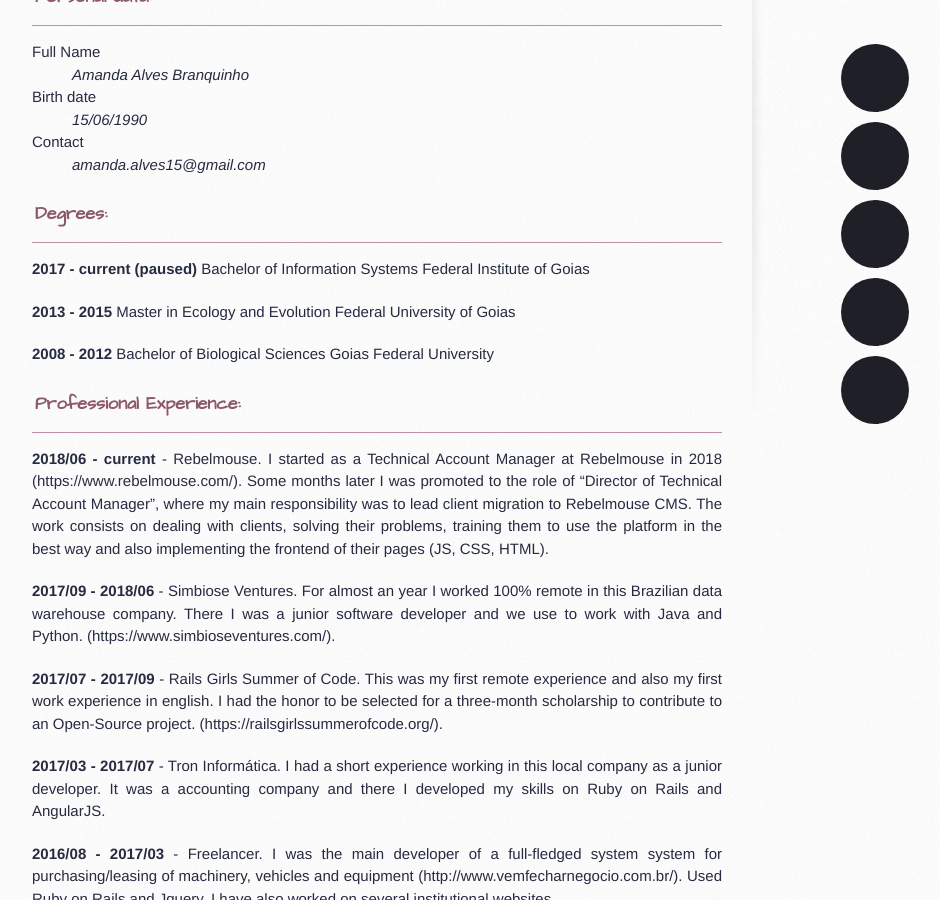
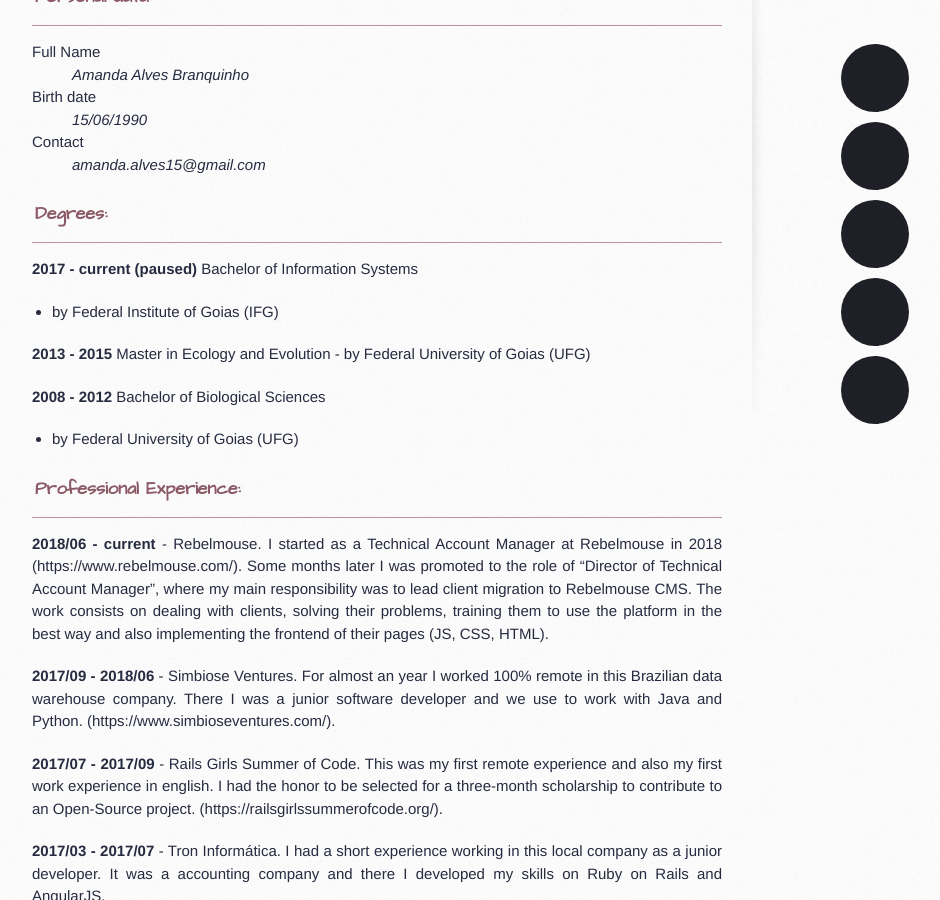
Before and after one commit to branquinhoaa/branquinhoaa.github.io, a Jekyll site: the page built from cv.md, in a window 1280 px wide and 900 px high, scrolled down 324 px. Shown: the whole window, without its empty margins (138-1078 px from the left). Built offline with Jekyll 4.4.1, drawn with Linux system fonts in a browser that asks for light colours; nearby versions of some CDN libraries; our own code applies the rules of GitHub Pages for plain Markdown files.

Commit message:
Update cv.md

```diff
--- a/cv.md
+++ b/cv.md
@@ -22,13 +22,14 @@ layout: default
 ***
 
 **2017 - current (paused)**      Bachelor of Information Systems
-Federal Institute of Goias
+- by Federal Institute of Goias (IFG)
 
 **2013 - 2015**    Master in Ecology and Evolution
-        Federal University of Goias
+        - by Federal University of Goias (UFG)
 
 **2008 - 2012**       Bachelor of Biological Sciences
-        Goias Federal University
+- by Federal University of Goias (UFG)
+
 
 
 ### Professional Experience:
```
